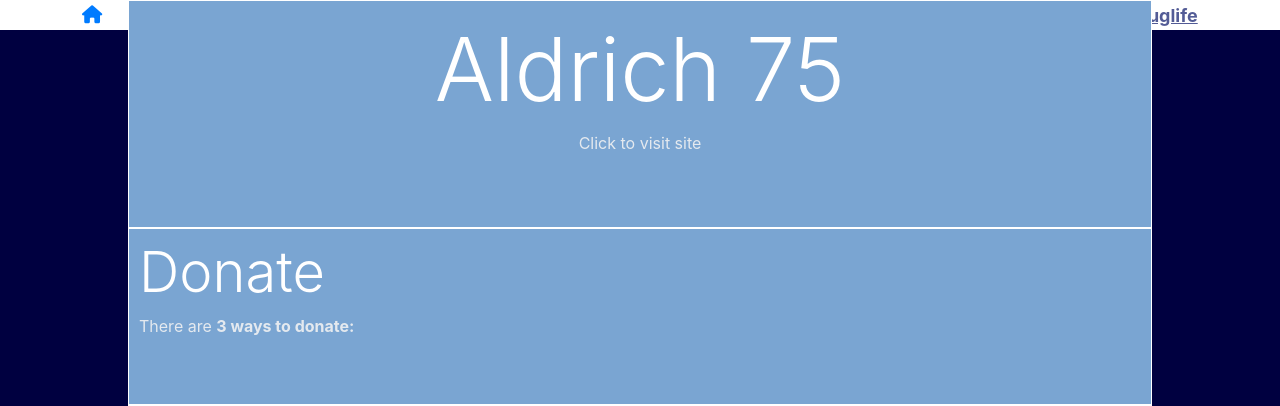
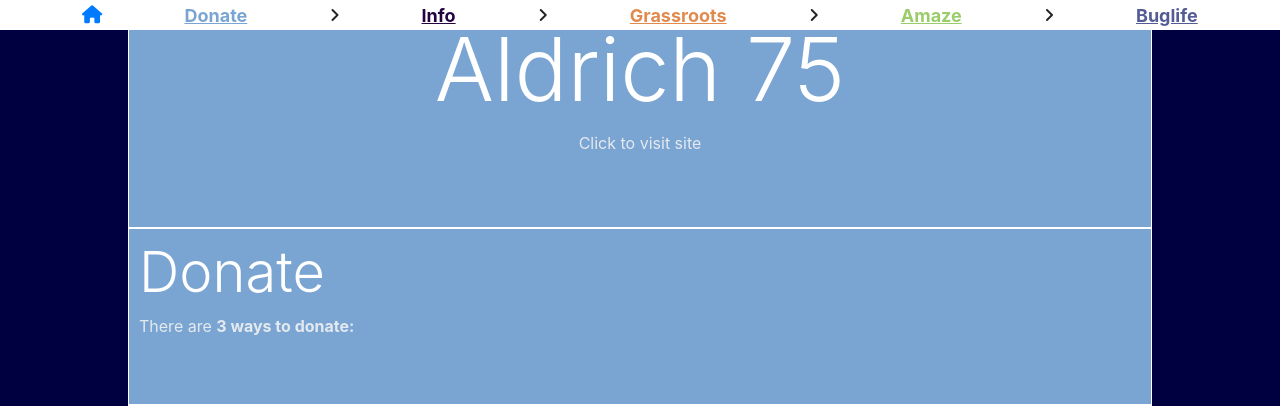
Before and after one commit to George9Waller/Aldrich75, a Flask app: page /about in a window 1280 px wide. Shown: the top 406 px of the page. Run offline with Flask 2, Linux system fonts and the light colour scheme; parts of the project's set-up code (start-up, migrations or seed data) failed here and were passed over; some libraries are stand-ins or nearby versions.

Commit message:
V3.7 Top menu on about.html changed to z-index 99

```diff
--- a/app.py
+++ b/app.py
@@ -17,7 +17,7 @@ import forms
 # import users
 
 app = Flask(__name__)
-# sslify = SSLify(app)
+sslify = SSLify(app)
 
 try:
     import environment
--- a/templates/about.html
+++ b/templates/about.html
@@ -34,7 +34,7 @@
             {{ super() }}
         {% endblock %}
 
-        <div class="top_menu" style="position: fixed; top: 0; width: 100%; min-height: 30px; display: flex; flex-flow: row wrap; background: #ffffff; justify-content: space-evenly; align-items: center">
+        <div class="top_menu" style="position: fixed; top: 0; width: 100%; min-height: 30px; display: flex; flex-flow: row wrap; background: #ffffff; justify-content: space-evenly; align-items: center; z-index: 99">
             <a class="link" href="{{ url_for('index') }}"><i class="fas fa-home"></i></a>
             <a class="link" style="color: #7aa5d2" href="#donate">Donate</a>
             <i class="fas fa-angle-right"></i>
```
